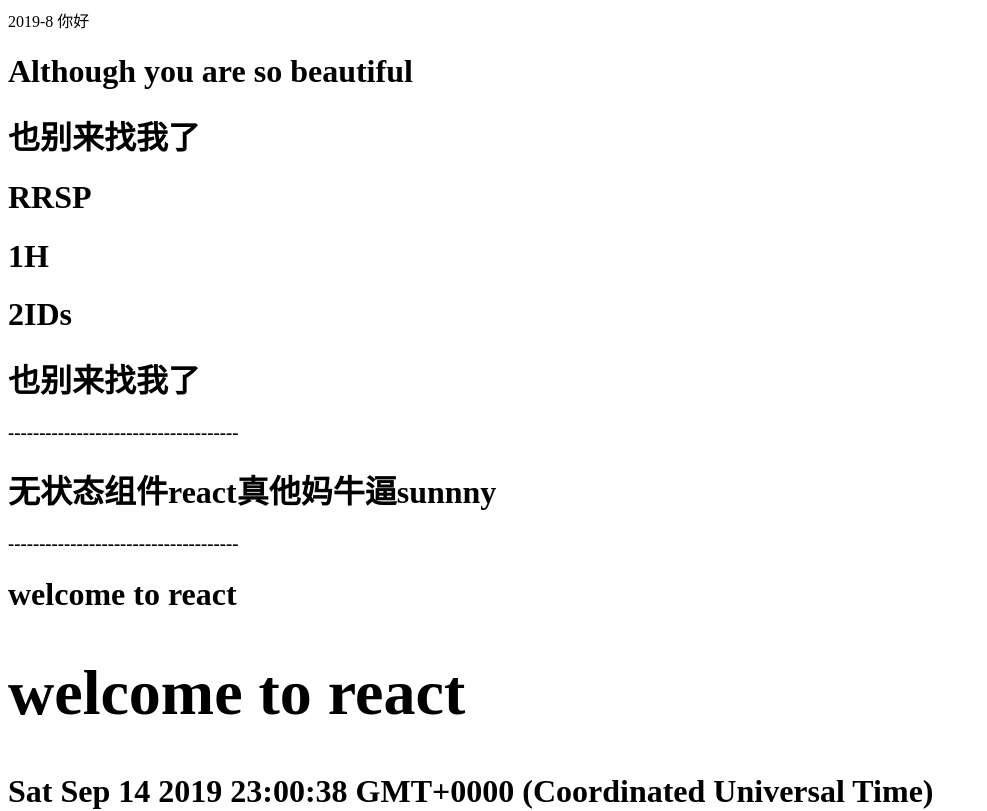
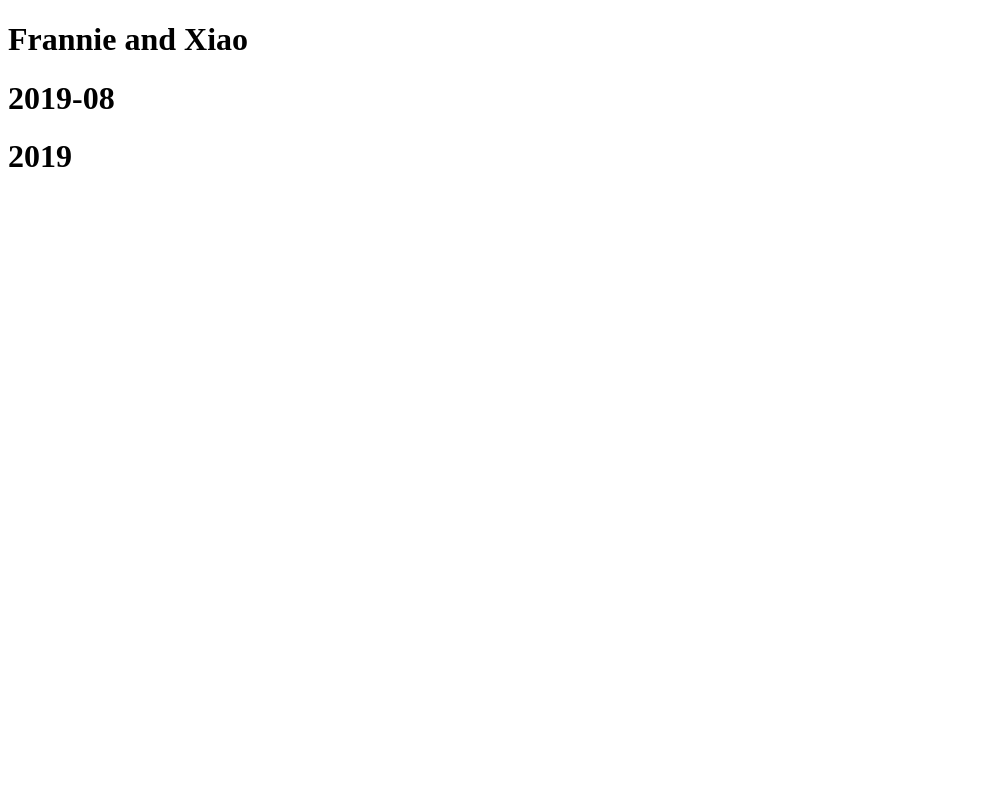
Before and after one commit to charliecha1990/react-course, a React (Create React App) app: page / in a window 1280 px wide. Shown: the top 811 px of the page, without its empty margins (0-987 px from the left). Built offline with nearby package versions, Linux system fonts and the light colour scheme.

Commit message:
introduce pass props across parents and children

```diff
--- a/src/App.jsx
+++ b/src/App.jsx
@@ -5,9 +5,18 @@ import Jsx from './components/Jsx';
 import ThisDemo from './components/ThisDemo';
 import MaterialUI from './components/MaterialUI';
 import Xiao from './components/Xiao';
-import Xiao1 from './components/Xiao1';
 
 export default class App extends Component {
+
+  constructor(props) {
+    super(props);
+
+    this.state = {
+      number: 2019,
+      name: 'Frannie and Xiao',
+      date: '2019-08'
+    }
+  }
 
   getName = () => {  // ES6  =>  arrow function
     return <h1>welcome to react </h1>
@@ -35,10 +44,8 @@ export default class App extends Component {
     return (
       <div>
 
-        <Xiao test = '你好'></Xiao>
-        <Xiao1 data='也别来找我了'></Xiao1>
-
-         <h3>-------------------------------------</h3>
+        <Xiao appStatus={this.state}/>
+         {/* <h3>-------------------------------------</h3>
         <FunctionalComponent
           comment='react真他妈牛逼'
           weather='sunnny'
@@ -57,7 +64,7 @@ export default class App extends Component {
           shouldDisplay={true}
           data='hands boy'
         />
-        <h3>-------------------------------------</h3>
+        <h3>-------------------------------------</h3> */}
       </div>
     );
   }
--- a/src/components/Xiao.js
+++ b/src/components/Xiao.js
@@ -1,21 +1,24 @@
-import React, {Component } from 'react'
+import React, {PureComponent } from 'react'
+import Xiao1 from './Xiao1';
 
-class Xiao extends Component {//有状态
+class Xiao extends PureComponent {//有状态,PureComponent optimizes the performane
 
     constructor(props) {
-        super(props);
-        this.state = {
-           number: 1,
-           date: '2019-8'
-        }
+        super(props); // get the props from parents
     }
 
     render(){
+        // console.log(`props in Xiao is: ${this.props.status}`)
+
+        const data = {
+            number: 2,
+            date: '2018-8',
+            name: 'Xiao'
+        }
+
         return(
             <div>
-                 {this.state.date} {/*STATE FROM  SELF*/ }
-                 {this.props.test} {/* PROPS FROM PARENTS*/ }
-                 <h1>Although you are so beautiful</h1>
+               <Xiao1 xiaoStatus={this.props.appStatus}/>
              </div>
         )
 
--- a/src/components/Xiao1.js
+++ b/src/components/Xiao1.js
@@ -1,21 +1,19 @@
 import React, { PureComponent } from 'react'
 
-const Xiao1=(props) =>{
+const Xiao1 = props =>{
 
-    const items={
-        client:'Candice',
-        product:'RRSP',
-        duration:'1H',
-        papers:'2IDs'
-    };
+    // const items={
+    //     client:'Candice',
+    //     product:'RRSP',
+    //     duration:'1H',
+    //     papers:'2IDs'
+    // };
 
   return (
     <div>
-        <h1>{props.data}</h1>
-        <h1>{items.product}</h1>
-        <h1>{items.duration}</h1>
-        <h1>{items.papers}</h1>
-        <h1>{props.data}</h1>
+       <h1>{props.xiaoStatus.name}</h1>
+       <h1>{props.xiaoStatus.date}</h1>
+       <h1>{props.xiaoStatus.number}</h1>
     </div>
    )
 
```
